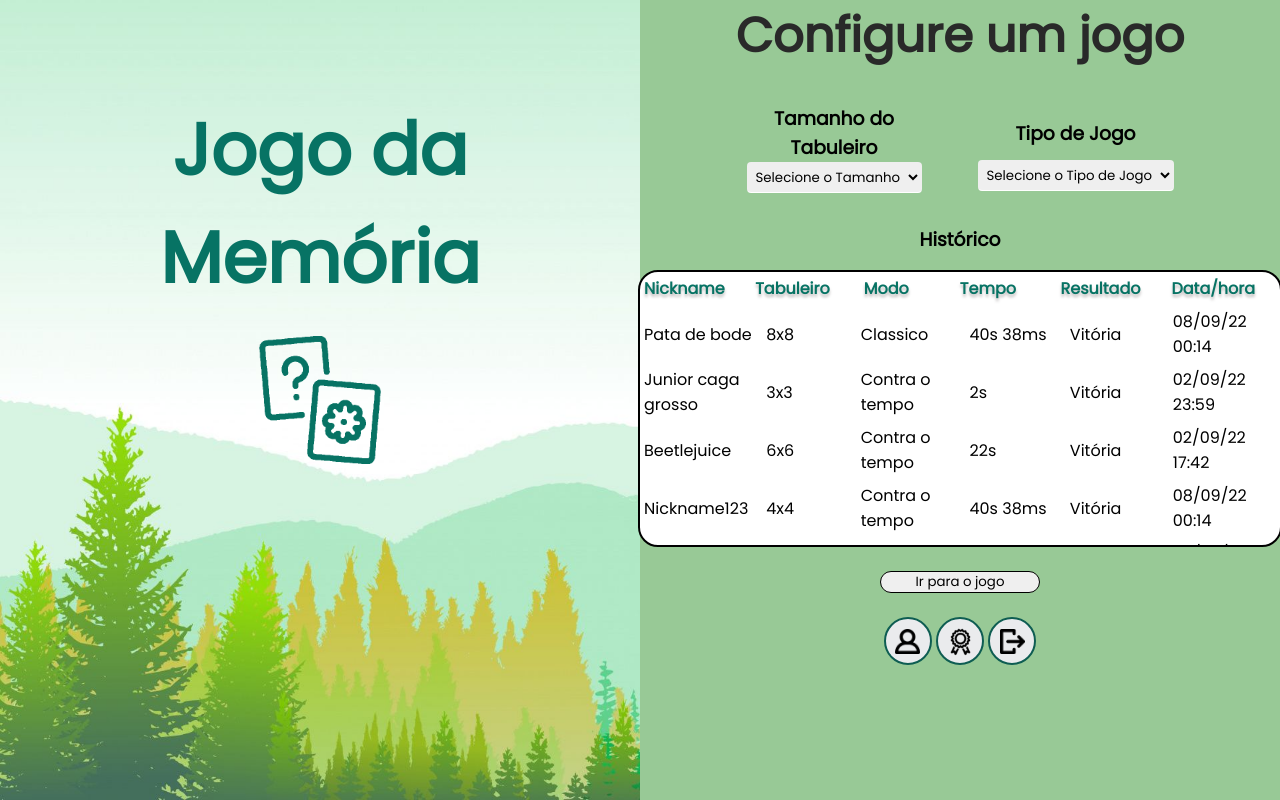
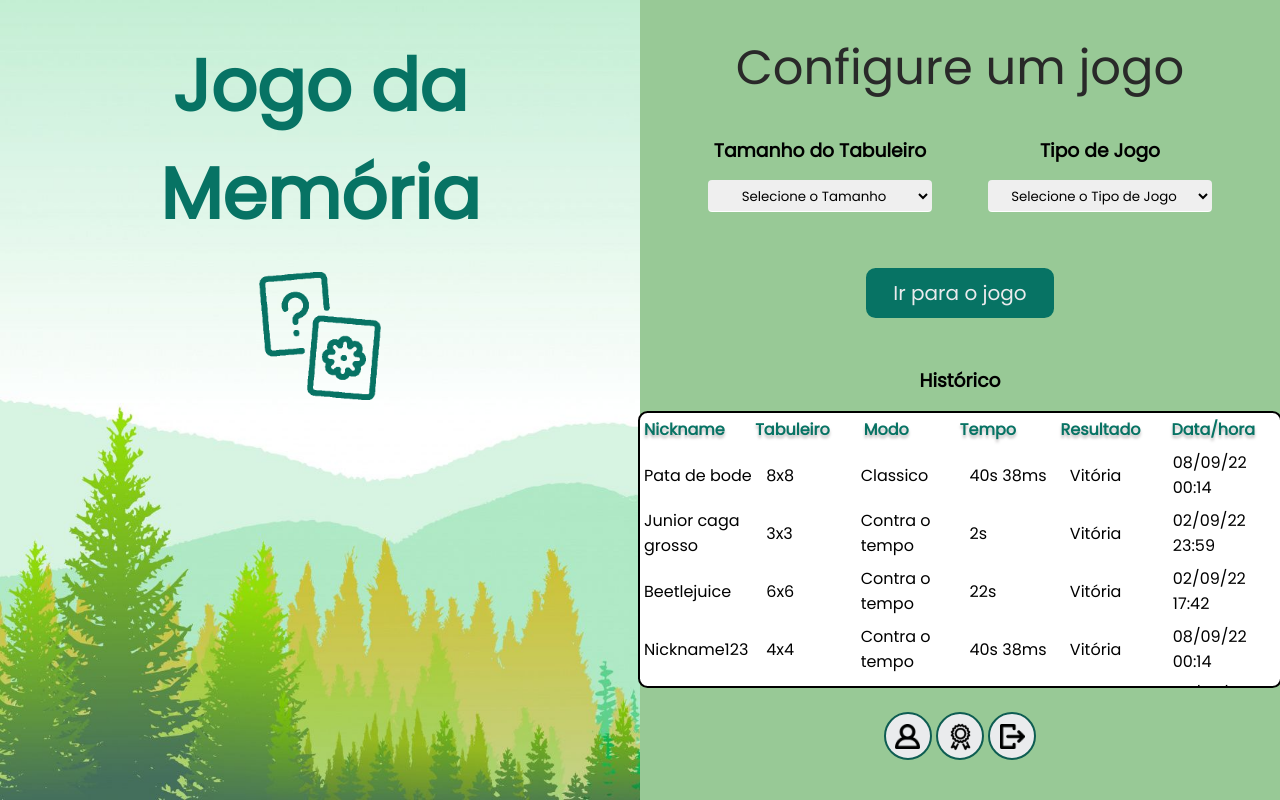
Before and after one commit to camillebobsin/si401-memory-game, a PHP site: page /menu.html in a window 1280 px wide. Run offline with PHP 8.4, Linux system fonts and the light colour scheme.

Commit message:
Fix: menu styles

```diff
--- a/menu.html
+++ b/menu.html
@@ -18,30 +18,31 @@
             <img id="logo" src="assets/logo.png" alt="Logo">
         </div>
         <div class="split-window">
-            <h2>Configure um jogo</h2>
+            <h2 id="title">Configure um jogo</h2>
             <div class="menu-wrap">
                 <div class="menu-config">
-                    <h3>Tamanho do <br> Tabuleiro </h3>
-                    <select name="select">
-                        <option value = "" disabled selected class="first-option">Selecione o Tamanho</option>
-                        <option value = "3x3">3x3</option>
-                        <option value = "4x4">4x4</option>
-                        <option value = "5x5">5x5</option>
-                        <option value = "6x6">6x6</option>
-                        <option value = "7x7">7x7</option>
-                        <option value = "8x8">8x8</option>
+                    <h3>Tamanho do Tabuleiro </h3>
+                    <select class="select-label" name="select">
+                        <option value="" disabled selected class="first-option">Selecione o Tamanho</option>
+                        <option value="3x3">3x3</option>
+                        <option value="4x4">4x4</option>
+                        <option value="5x5">5x5</option>
+                        <option value="6x6">6x6</option>
+                        <option value="7x7">7x7</option>
+                        <option value="8x8">8x8</option>
                     </select>
 
                 </div>
                 <div class="input-config">
                     <h3>Tipo de Jogo</h3>
-                    <select id ="game-type" name="select">
-                        <option value = "first" disabled selected>Selecione o Tipo de Jogo</option>
-                        <option value = "contra o tempo">Contra o Tempo</option>
-                        <option value = "classico">Clássico</option>
+                    <select class="select-label" name="select">
+                        <option value="first" disabled selected>Selecione o Tipo de Jogo</option>
+                        <option value="contra o tempo">Contra o Tempo</option>
+                        <option value="classico">Clássico</option>
                     </select>
                 </div>
             </div>
+            <a class="button" id="play-button">Ir para o jogo</a>
             <h3>Histórico</h3>
             <div class="history-wrap">
                 <table class="fixed_header">
@@ -115,9 +116,6 @@
                     </tbody>
                 </table>
             </div>
-
-            <button id="play-button">Ir para o jogo</button>
-
             <div>
                 <a href="/profile.html"><button class="rounded-button" id="profile"></button></a>
                 <a href="/ranking.html"><button class="rounded-button" id="trophy"></button></a>
--- a/styles/menu.css
+++ b/styles/menu.css
@@ -1,4 +1,8 @@
 @import url(styles.css);
+
+#title {
+    margin-top: 4vh;
+}
 
 .menu-wrap{
     display: flex;
@@ -17,21 +21,24 @@
   text-align: center;
 }
 
-#game-type{
-    position: relative;
-    top: 1.5vh;
+.select-label{
+    margin-top: 1.9vh;
 }
 
 select{
     border-color: transparent transparent #fff transparent;
     border-radius: 0.5vh;
     padding: 0.5vh;
+    width: 28vh;
+    height: 4vh;
+    text-align: center;
+    margin-bottom: 3vh;
 }
 
 .history-wrap{
     background-color: #fff;
     border: solid black;
-    border-radius: 1.25em;
+    border-radius: 1.2vh;
     border-width: 0.3vh;
     margin-bottom: 3vh;
     margin-top: 2vh;
@@ -69,11 +76,7 @@ select{
 }
 
 #play-button{
-    width: 20vh;
-    border: solid black;
-    border-radius: 1.5vh;
-    border-width: thin;
-    margin-bottom: 3vh;
+    margin-bottom: 6vh;
 }
 
 #profile {
--- a/styles/styles.css
+++ b/styles/styles.css
@@ -23,6 +23,7 @@ h1 {
 h2 {
     color: #292929;
     font-size: 7vh;
+    font-weight: normal;
 }
 
 h2 {
```
Lines whose indentation alone changed are shown as unchanged.
